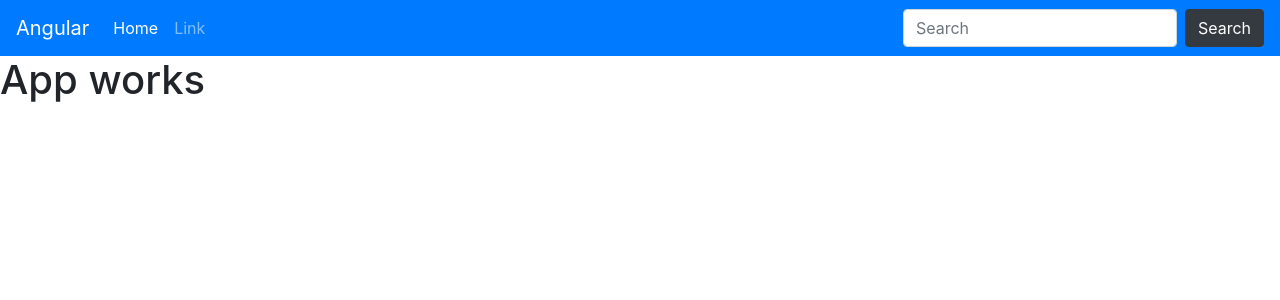
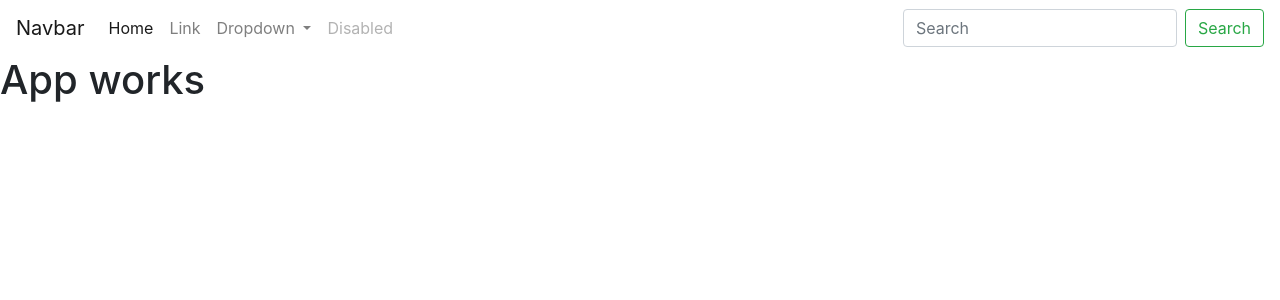
Before and after one commit to kainthsourav/Angular_Tutorial, an Angular app: page / in a window 1280 px wide. Shown: the top 300 px of the page. Built offline with nearby package versions, Linux system fonts and the light colour scheme.

Commit message:
Bootstrap and Jquery CDN

```diff
--- a/angular.json
+++ b/angular.json
@@ -88,9 +88,13 @@
               "src/assets"
             ],
             "styles": [
-              "src/styles.css"
+              "./node_modules/bootstrap/dist/css/bootstrap.min.css"
             ],
-            "scripts": []
+            "scripts": [
+              "./node_modules/bootstrap/dist/js/bootstrap.min.js",
+              "./node_modules/jquery/dist/jquery.min.js",
+              "./node_modules/popper.js/dist/umd/popper.min.js"
+            ]
           }
         },
         "lint": {
--- a/src/app/nav-bar/nav-bar.component.html
+++ b/src/app/nav-bar/nav-bar.component.html
@@ -1,5 +1,5 @@
-<nav class="navbar navbar-expand-lg navbar-dark bg-primary">
-    <a class="navbar-brand" href="#">Angular</a>
+<nav class="navbar navbar-expand-lg navbar-light bg-p">
+  <a class="navbar-brand" href="#">Navbar</a>
   <button class="navbar-toggler" type="button" data-toggle="collapse" data-target="#navbarSupportedContent" aria-controls="navbarSupportedContent" aria-expanded="false" aria-label="Toggle navigation">
     <span class="navbar-toggler-icon"></span>
   </button>
@@ -12,10 +12,24 @@
       <li class="nav-item">
         <a class="nav-link" href="#">Link</a>
       </li>
+      <li class="nav-item dropdown">
+        <a class="nav-link dropdown-toggle" href="#" id="navbarDropdown" role="button" data-toggle="dropdown" aria-haspopup="true" aria-expanded="false">
+          Dropdown
+        </a>
+        <div class="dropdown-menu" aria-labelledby="navbarDropdown">
+          <a class="dropdown-item" href="#">Action</a>
+          <a class="dropdown-item" href="#">Another action</a>
+          <div class="dropdown-divider"></div>
+          <a class="dropdown-item" href="#">Something else here</a>
+        </div>
+      </li>
+      <li class="nav-item">
+        <a class="nav-link disabled" href="#" tabindex="-1" aria-disabled="true">Disabled</a>
+      </li>
     </ul>
     <form class="form-inline my-2 my-lg-0">
       <input class="form-control mr-sm-2" type="search" placeholder="Search" aria-label="Search">
-        <button class="btn btn-dark my-2 my-sm-0" type="submit">Search</button>
+      <button class="btn btn-outline-success my-2 my-sm-0" type="submit">Search</button>
     </form>
   </div>
 </nav>
--- a/src/index.html
+++ b/src/index.html
@@ -4,11 +4,12 @@
   <meta charset="utf-8">
   <title>AngularPractice</title>
   <base href="/">
-  <link rel="stylesheet" href="https://stackpath.bootstrapcdn.com/bootstrap/4.5.2/css/bootstrap.min.css" integrity="sha384-JcKb8q3iqJ61gNV9KGb8thSsNjpSL0n8PARn9HuZOnIxN0hoP+VmmDGMN5t9UJ0Z" crossorigin="anonymous">
-  <script src="https://stackpath.bootstrapcdn.com/bootstrap/4.5.2/js/bootstrap.min.js" integrity="sha384-B4gt1jrGC7Jh4AgTPSdUtOBvfO8shuf57BaghqFfPlYxofvL8/KUEfYiJOMMV+rV" crossorigin="anonymous"></script>
-  <script src="https://stackpath.bootstrapcdn.com/bootstrap/4.5.2/js/bootstrap.bundle.min.js" integrity="sha384-LtrjvnR4Twt/qOuYxE721u19sVFLVSA4hf/rRt6PrZTmiPltdZcI7q7PXQBYTKyf" crossorigin="anonymous"></script>
   <meta name="viewport" content="width=device-width, initial-scale=1">
   <link rel="icon" type="image/x-icon" href="favicon.ico">
+  <link rel="stylesheet" href="https://stackpath.bootstrapcdn.com/bootstrap/4.3.1/css/bootstrap.min.css">
+  <script src="https://ajax.googleapis.com/ajax/libs/jquery/3.3.1/jquery.min.js"></script>
+  <script src="https://cdnjs.cloudflare.com/ajax/libs/popper.js/1.14.7/umd/popper.min.js"></script>
+  <script src="https://stackpath.bootstrapcdn.com/bootstrap/4.3.1/js/bootstrap.min.js"></script>
 </head>
 <body>
   <app-root></app-root>
```
Also changed, not shown: package.json (+4 -3 lines), 1 other file (tests, documents, lock files or other folders). Lines whose indentation alone changed are shown as unchanged.
